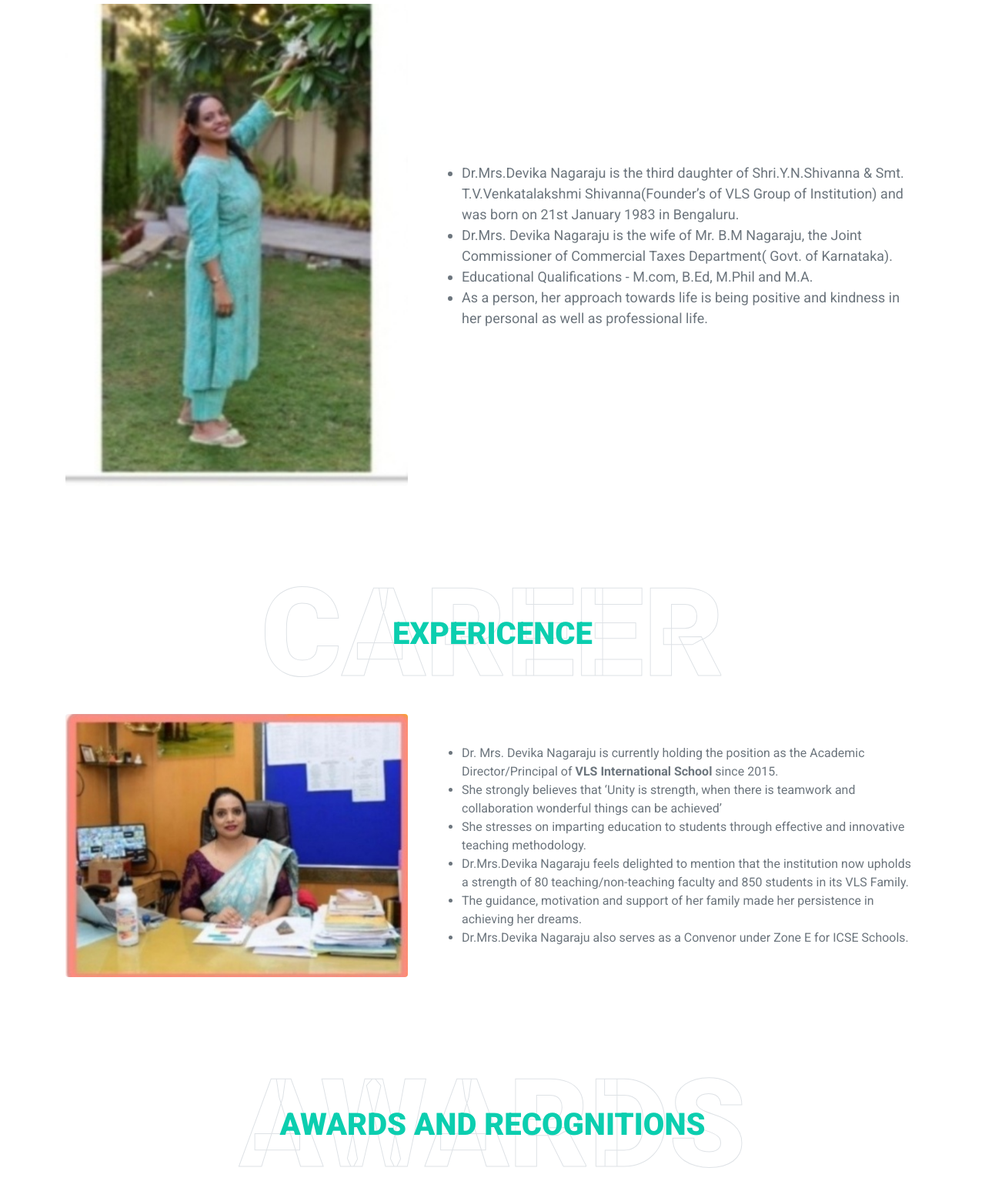
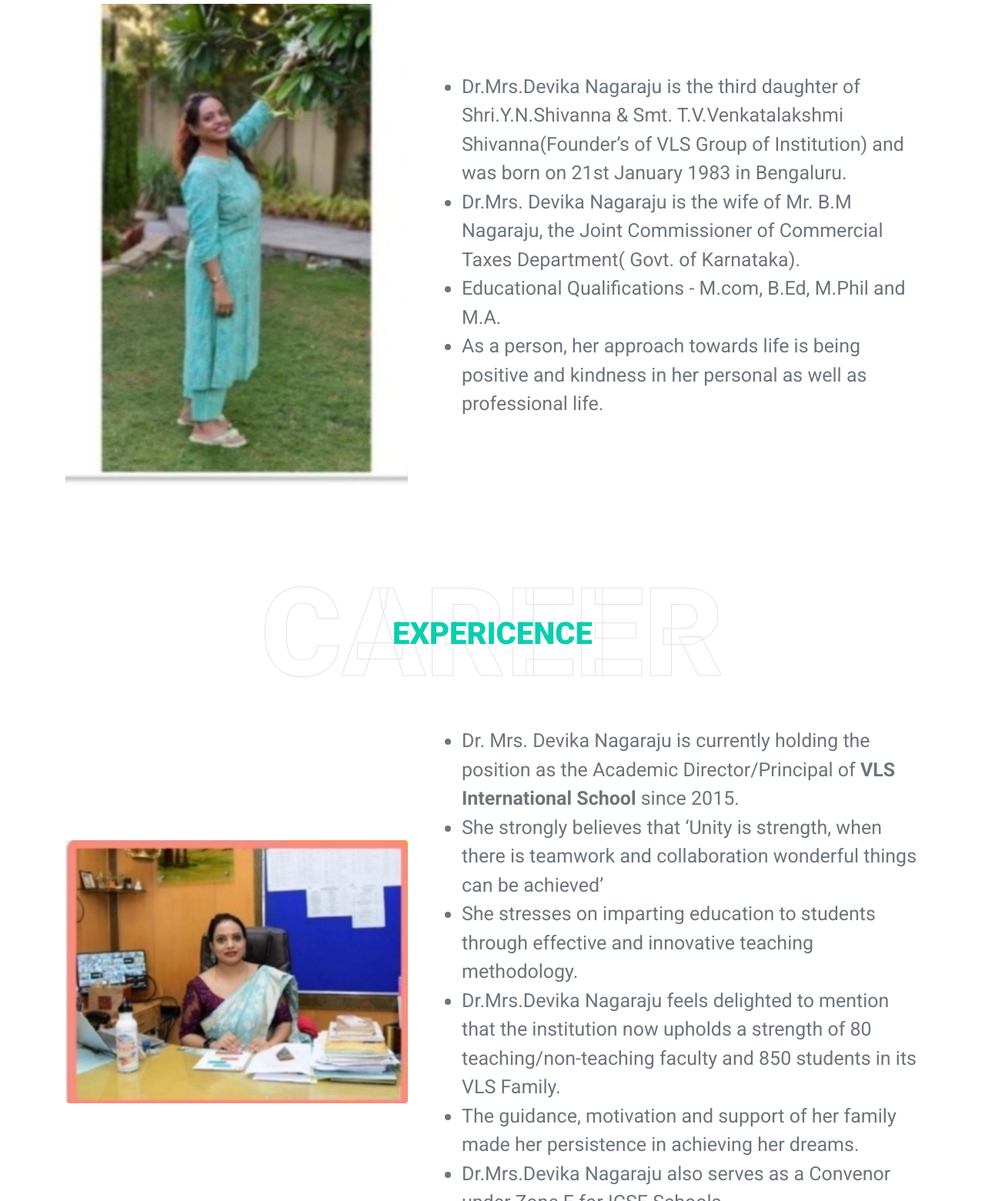
Before and after one commit to drdevikanagaraju/drdevikanagaraju.github.io, a plain HTML site: page index.html in a window 1280 px wide. Shown: the part 1091-2652 px from the top of the page at 77% size. Drawn offline with nearby package versions, Linux system fonts and the light colour scheme; grey boxes are pictures that could not be loaded.

Commit message:
Update index.html

```diff
--- a/index.html
+++ b/index.html
@@ -85,7 +85,7 @@
                 </div>
                 <div class="col-lg-7">
                     <p>
-                        <ul style="font-size:18px;">
+                        <ul style="font-size:25px;">
                             <li>
                                     Dr.Mrs.Devika Nagaraju is the third daughter of
                                     Shri.Y.N.Shivanna & Smt. T.V.Venkatalakshmi
@@ -131,7 +131,7 @@
                 </div>
                 <div class="col-lg-7">
                     <p>
-                        <ul>
+                        <ul style="font-size:25px;">
                             <li>
                                 Dr. Mrs. Devika Nagaraju is currently holding the position as the Academic Director/Principal of <strong>VLS International School</strong> since 2015.
                             </li>
@@ -157,7 +157,6 @@
                             </li>
                         </ul>
                 </p>
-
                 </div>
             </div>
         </div>
@@ -179,7 +178,7 @@
                 </div>
                 <div class="col-lg-7">
                     <p>
-                        <ul>
+                        <ul style="font-size:25px;">
                          <li> Dr.Mrs.Devika Nagaraju received multiple awards by
                             several organizations for her contribution to the
                             society.
```
